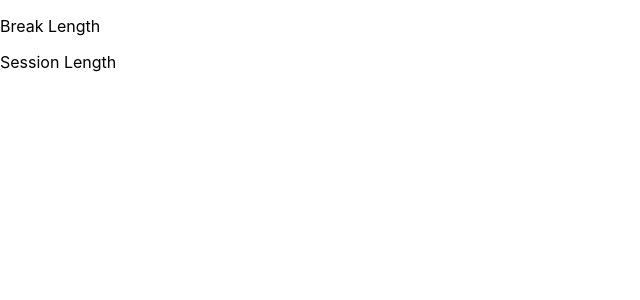
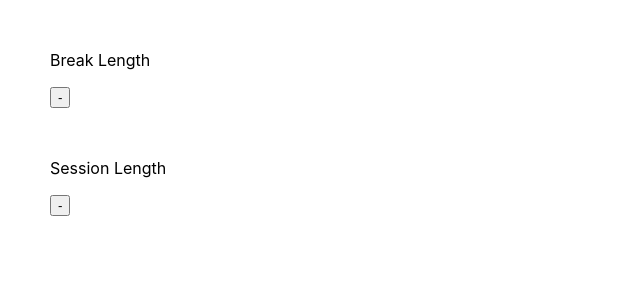
Before and after one commit to Airscripts/fcc-clock, a React (Create React App) app: page / in a window 1280 px wide. Shown: the top 300 px of the page, without its empty margins (0-640 px from the left). Built offline with nearby package versions, Linux system fonts and the light colour scheme.

Commit message:
feature: added user story #3

```diff
--- a/src/App.js
+++ b/src/App.js
@@ -1,8 +1,15 @@
 function App() {
   return (
-    <div className="App">
-      <p id="break-label">Break Length</p>
-      <p id="session-label">Session Length</p>
+    <div id="app">
+      <div>
+        <p id="break-label">Break Length</p>
+        <button id="break-decrement">-</button>
+      </div>
+
+      <div style={{ marginTop: 50 }}>
+        <p id="session-label">Session Length</p>
+        <button id="session-decrement">-</button>
+      </div>
     </div>
   );
 }
--- a/src/index.css
+++ b/src/index.css
@@ -1,5 +1,5 @@
 body {
-  margin: 0;
+  margin: 50px;
   font-family: -apple-system, BlinkMacSystemFont, 'Segoe UI', 'Roboto', 'Oxygen',
     'Ubuntu', 'Cantarell', 'Fira Sans', 'Droid Sans', 'Helvetica Neue',
     sans-serif;
```
